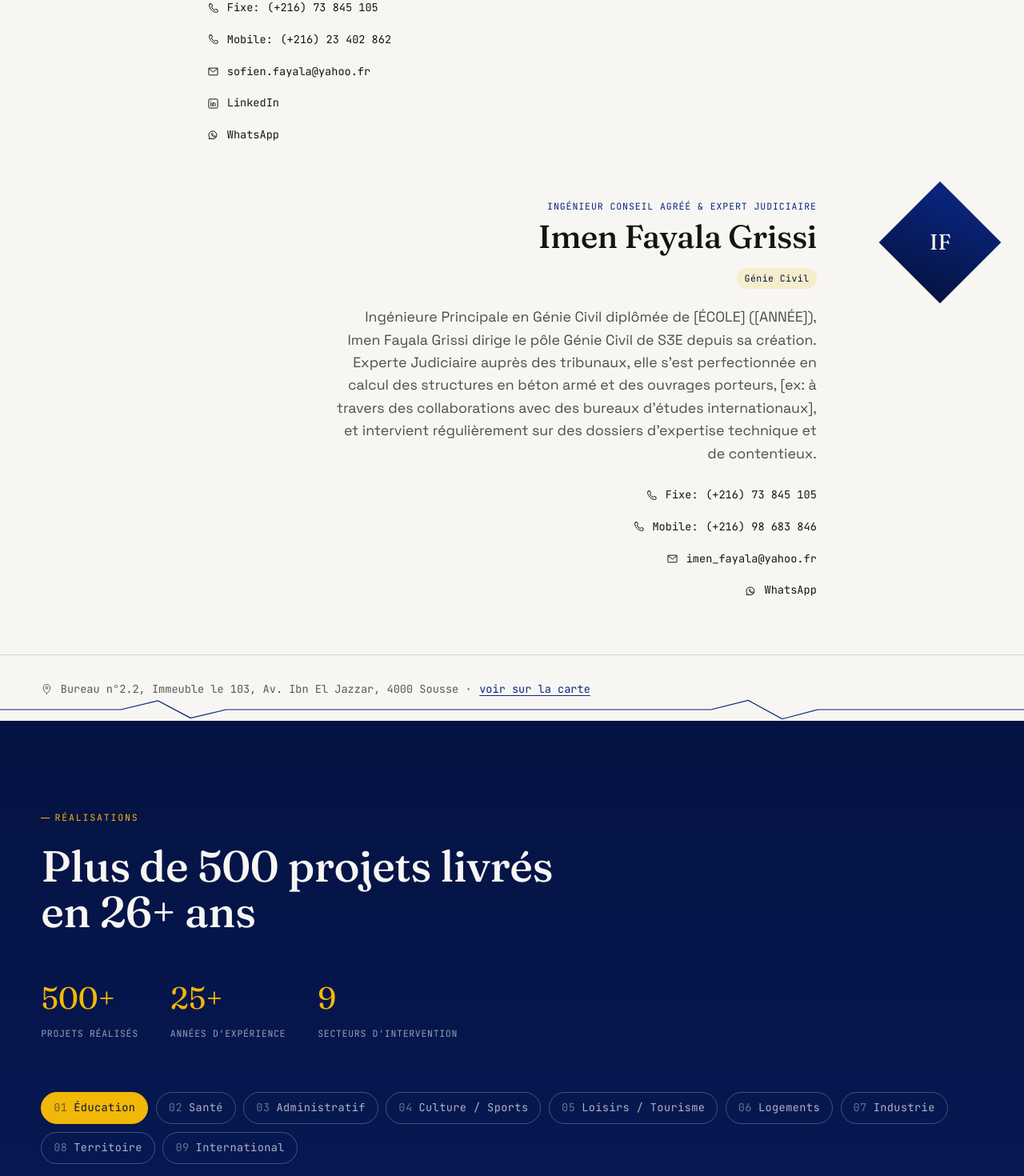
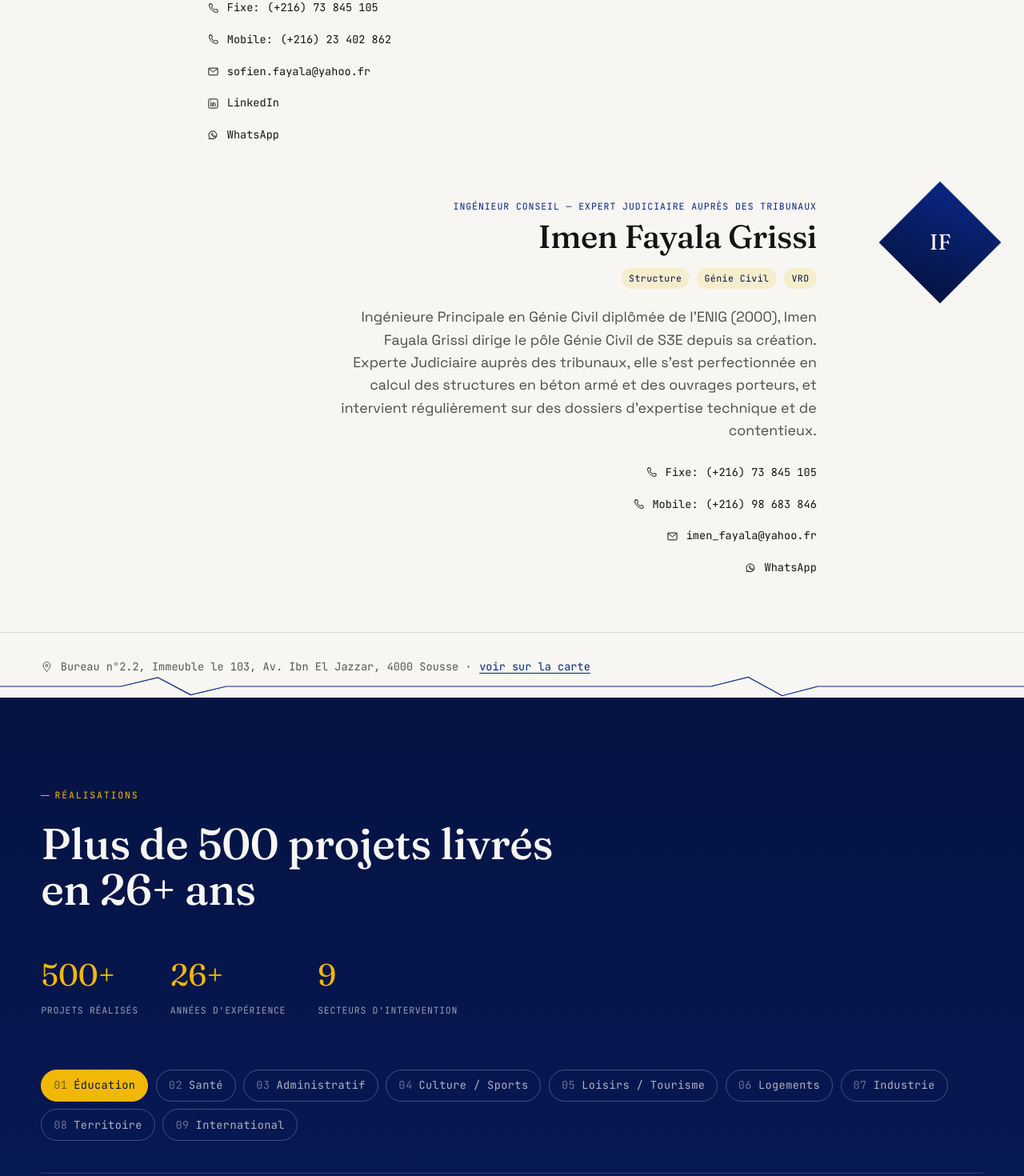
Before and after one commit to 1p0tato1/s3e-website, a Vue app: page / in a window 1280 px wide. Shown: the part 3825-5295 px from the top of the page at 80% size. Built offline with nearby package versions, Linux system fonts and the light colour scheme.

Commit message:
some text changes

```diff
--- a/src/data/projects.ts
+++ b/src/data/projects.ts
@@ -87,6 +87,6 @@ export interface ProjectStat {
 
 export const projectStats: ProjectStat[] = [
   { value: 500, suffix: '+' },
-  { value: 25, suffix: '+' },
+  { value: 26, suffix: '+' },
   { value: 9, suffix: '' },
 ]
--- a/src/i18n/locales/ar.ts
+++ b/src/i18n/locales/ar.ts
@@ -95,13 +95,13 @@ export default {
       name: 'سفيان فيالة',
       title: 'مهندس استشاري و خبير قضائي لدى المحاكم',
       specialties: ['الكهرباء', 'السلامة من الحرائق'],
-      bio: 'مهندس رئيسي في الهندسة الكهربائية، متحصل على شهادته من المدرسة الوطنية للمهندسين بمنوبة (ENIM) سنة 1996، أسّس سفيان فياله مكتب S3E سنة 2000 ويتولى إدارته منذ ذلك التاريخ. خبير قضائي لدى المحاكم منذ سنة 2023، تكوّن لدى كبرى الشركات الصناعية العالمية — Schneider Electric (فرنسا)، ABB (ألمانيا)، Fermax (إسبانيا) — لتعميق خبرته في مجالي الكهرباء والسلامة من الحرائق.',
+      bio: 'مهندس رئيسي في الهندسة الكهربائية، متحصل على شهادته من المدرسة الوطنية للمهندسين بمنوبة (ENIM) سنة 1996، أسّس سفيان فيالة مكتب S3E سنة 2000 ويتولى إدارته منذ ذلك التاريخ. خبير قضائي لدى المحاكم منذ سنة 2023، تكوّن لدى كبرى الشركات الصناعية العالمية لتعميق خبرته في مجالي الكهرباء والسلامة من الحرائق.',
     },
     imen: {
       name: 'إيمان فيالة قريسي',
       title: 'مهندسة استشارية و خبيرة قضائية لدى المحاكم | الهندسة المدنية',
       specialties: ['الهندسة المدنية' , 'الطرقات والشبكات المختلفة'],
-      bio: 'مهندسة رئيسية في الهندسة المدنية، متحصلة على شهادتها من [المدرسة] (سنة [السنة])، تتولى إيمان فياله قريسي إدارة قطب الهندسة المدنية بمكتب S3E منذ تأسيسه. خبيرة قضائية لدى المحاكم، تعمّقت في حساب الهياكل من الخرسانة المسلحة والمنشآت الحاملة، [مثال: من خلال تعاون مع مكاتب دراسات دولية]، وتتدخل بانتظام في ملفات الخبرة الفنية والنزاعات القضائية.',
+      bio: 'مهندسة رئيسية في الهندسة المدنية، متحصلة على شهادتها من المدرسة الوطنية للمهندسين بقابس (ENIG) سنة 2000، تتولى إيمان فيالة قريسي إدارة قطب الهندسة المدنية بمكتب S3E منذ تأسيسه. خبيرة قضائية لدى المحاكم، تعمّقت في حساب الهياكل من الخرسانة المسلحة والمنشآت الحاملة، وتتدخل بانتظام في ملفات الخبرة الفنية والنزاعات القضائية.',
     },
   },
 
--- a/src/i18n/locales/fr.ts
+++ b/src/i18n/locales/fr.ts
@@ -98,9 +98,9 @@ const fr = {
     },
     imen: {
       name: 'Imen Fayala Grissi',
-      title: 'Ingénieur Conseil Agréé & Expert Judiciaire | Génie Civil',
-      specialties: ['Génie Civil'],
-      bio: "Ingénieure Principale en Génie Civil diplômée de [ÉCOLE] ([ANNÉE]), Imen Fayala Grissi dirige le pôle Génie Civil de S3E depuis sa création. Experte Judiciaire auprès des tribunaux, elle s'est perfectionnée en calcul des structures en béton armé et des ouvrages porteurs, [ex: à travers des collaborations avec des bureaux d'études internationaux], et intervient régulièrement sur des dossiers d'expertise technique et de contentieux.",
+      title: 'Ingénieur Conseil — Expert Judiciaire auprès des Tribunaux',
+      specialties: ['Structure', 'Génie Civil', 'VRD'],
+      bio: "Ingénieure Principale en Génie Civil diplômée de l'ENIG (2000), Imen Fayala Grissi dirige le pôle Génie Civil de S3E depuis sa création. Experte Judiciaire auprès des tribunaux, elle s'est perfectionnée en calcul des structures en béton armé et des ouvrages porteurs, et intervient régulièrement sur des dossiers d'expertise technique et de contentieux.",
     },
   },
 
```
